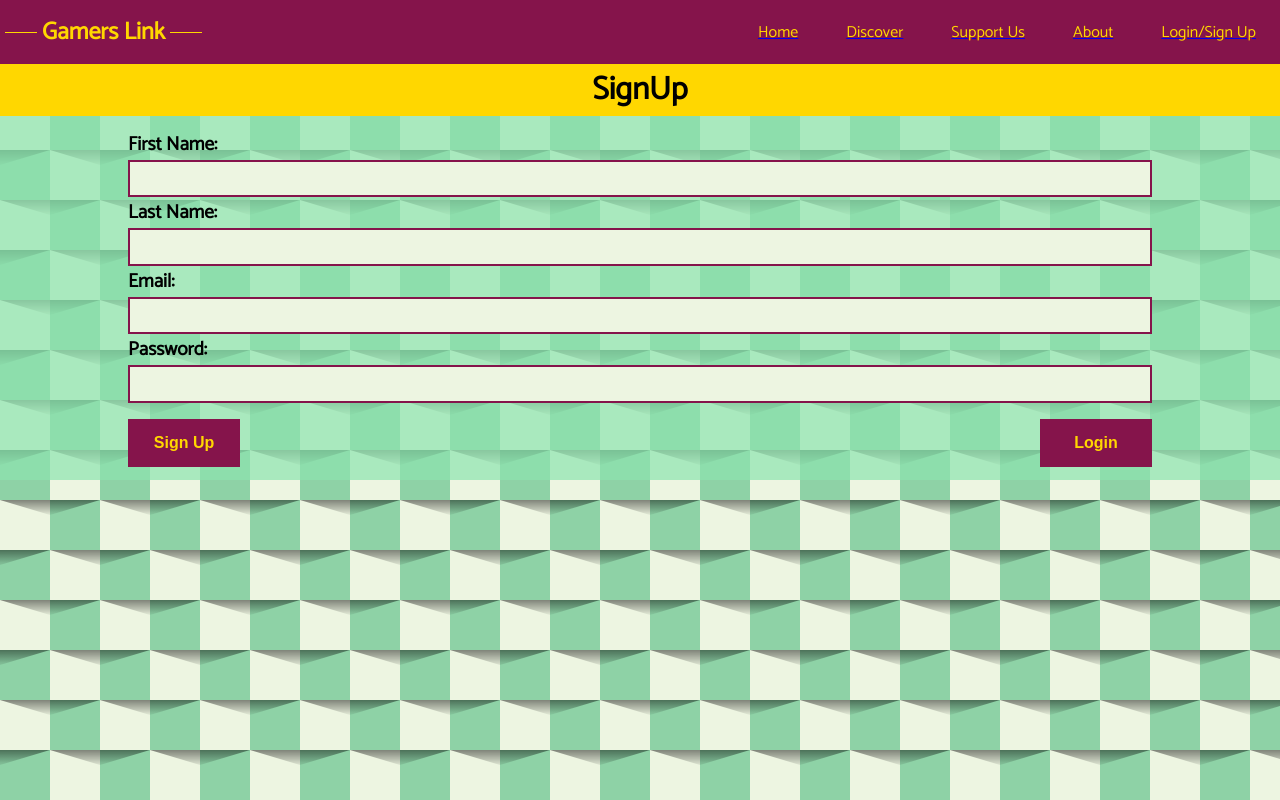
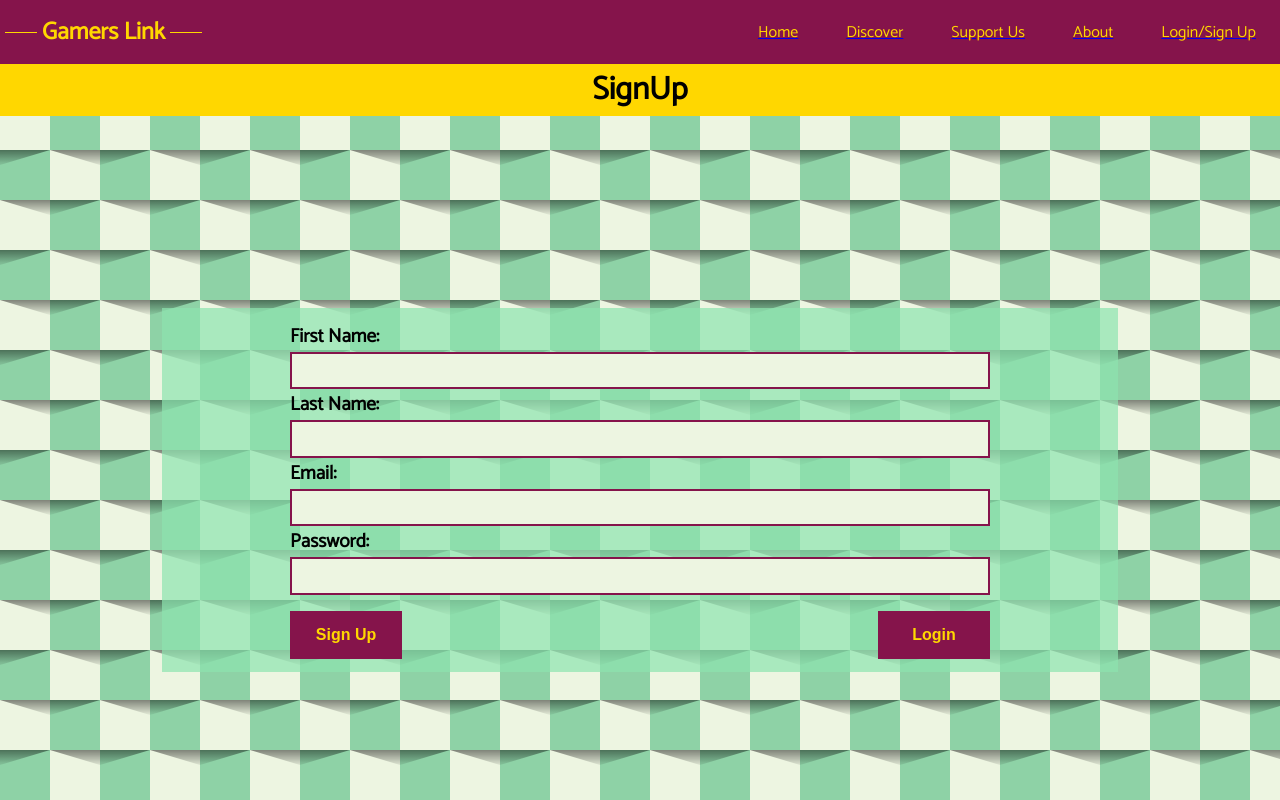
Before and after one commit to emmanuel-brown/Gamers_Link, a React (Create React App) app in the folder client/: page /account in a window 1280 px wide. Both pictures are taken after a click on the button "Sign Up". Built offline with nearby package versions, Linux system fonts and the light colour scheme.

Commit message:
Centered form

```diff
--- a/client/src/components/cssUtils.scss
+++ b/client/src/components/cssUtils.scss
@@ -1,11 +1,7 @@
 
 $accent1:#85144b;
 $accent2: #05386B;
-// $accent2: #379683;
 $accent3: #ffd700;
-// $accent3: #5CDB95;
-// $accent4: #8EE4AF;
-// $accent5: #EDF5E1;
 $accent4: #000000;
 $accent5: #EDF5E1;
 $accent6: #E7717D;
--- a/client/src/pages/Account/account.scss
+++ b/client/src/pages/Account/account.scss
@@ -54,6 +54,10 @@ body{
     .form{
         padding: 1% 10%;
         background-color: rgba(142, 228, 175, .7);
+        margin-top: 15%;
+        margin-left: auto;
+        margin-right: auto;
+        width: 700px;
         &-field{
             display: flex;
             flex-direction: column;
```
